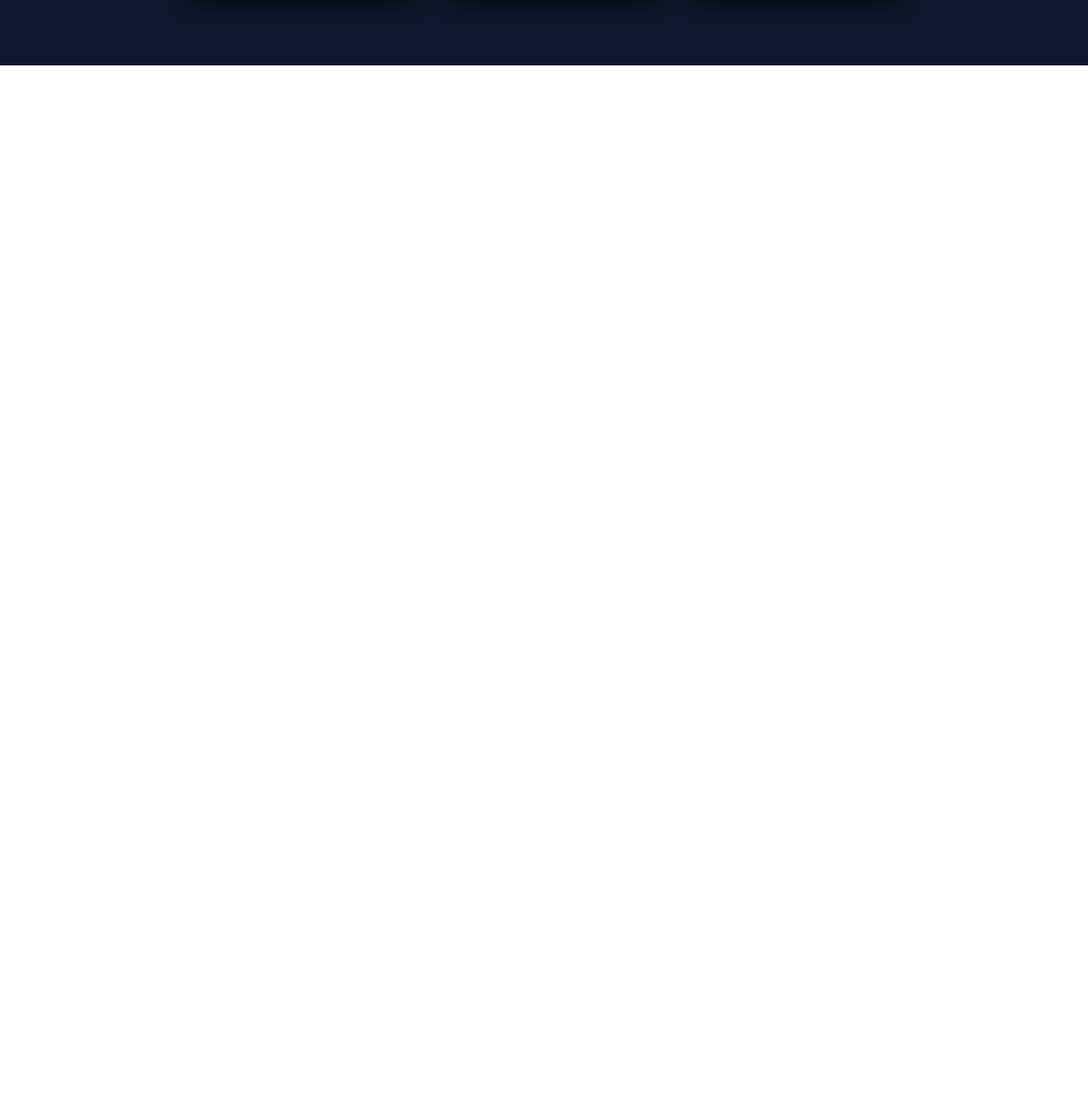
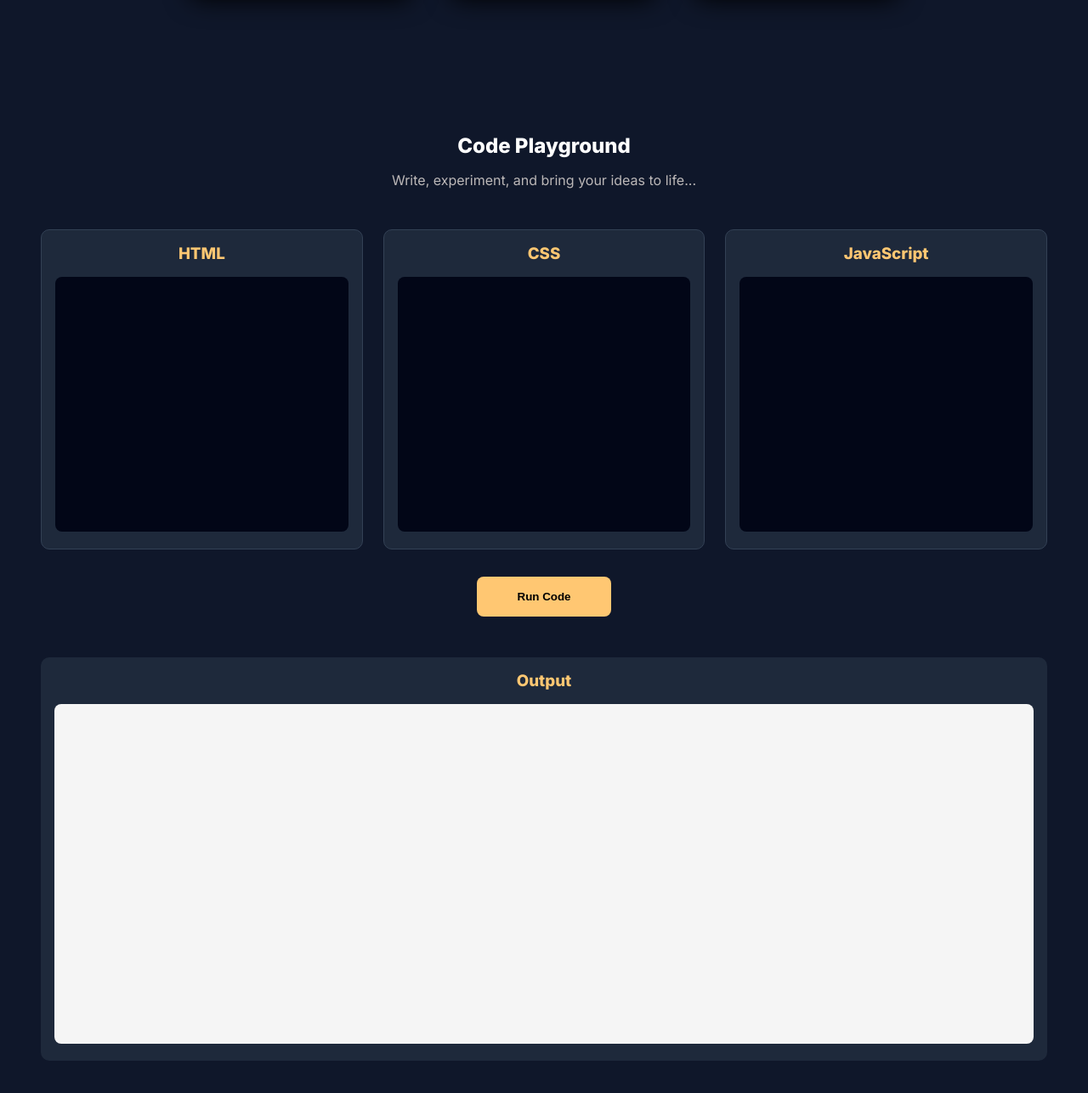
Before and after one commit to Shivagithub-99/CodeForge-Frontend-Practice-Platform, a plain HTML site: page index.html in a window 1280 px wide. Shown: the part 987-2274 px from the top of the page at 85% size. Before the commit the page ends 1064 px from the top, so only its background shows below. Drawn offline with Linux system fonts and the light colour scheme.

Commit message:
Built Coding Playground Area with code editors and output tab

```diff
--- a/index.html
+++ b/index.html
@@ -13,7 +13,7 @@
     <nav>
         <div class="nav1">
             <a href="/" id="logo">Code<span id="forge">Forge</span></a>
-            <a href="" class="navs">Playground</a>
+            <a href="#playground" class="navs">Playground</a>
             <a href="" class="navs">Learn</a>
             <a href="" class="navs">Docs</a>
             <a href="" class="navs">Pricing</a>
@@ -23,6 +23,7 @@
             <button id="sign-in-btn">Sign up</button>
         </div>
     </nav>
+
     <section class="hero">
         <p id="hero-txt1">Master <span id="hero-span">Frontend Development</span> <br> by Building Real Projects...</p>
         <p id="hero-txt2">Learn HTML, CSS, and JavaScript through interactive lessons,<br>
@@ -34,22 +35,67 @@
             <button id="lessons-btn">Explore Lessons</button>
         </div>
     </section>
+
     <section class="features">
         <h1 id="why">Why CodeForge ?</h1>
         <p id="overview">Everything you need to learn, practice, and master frontend development—all in one place.</p>
         <div class="feature-area">
             <div class="feature-div">
                 <p class="feature">Learn Concepts</p>
-                <p class="desc">Master HTML, CSS, and JavaScript through structured lessons designed to build a strong frontend foundation.</p>
+                <p class="desc">Master HTML, CSS, and JavaScript through structured lessons designed to build a strong
+                    frontend foundation.</p>
             </div>
             <div class="feature-div">
                 <p class="feature">Practice Challenges</p>
-                <p class="desc">Reinforce your knowledge with interactive coding exercises and solve real-world frontend problems.</p>
+                <p class="desc">Reinforce your knowledge with interactive coding exercises and solve real-world frontend
+                    problems.</p>
             </div>
             <div class="feature-div">
                 <p class="feature"> Build Concepts</p>
-                <p class="desc">Apply what you've learned by creating real projects in a live coding playground with instant preview.</p>
+                <p class="desc">Apply what you've learned by creating real projects in a live coding playground with
+                    instant preview.</p>
             </div>
+        </div>
+    </section>
+
+    <section class="playground">
+        <h2>
+            Code Playground
+        </h2>
+        <p>
+            Write, experiment, and bring your ideas to life...
+        </p>
+        <div class="editors-container">
+            <div class="editor-card">
+                <h3>HTML</h3>
+                <textarea class="code-editor" placeholder="Write HTML code here...">
+            </textarea>
+            </div>
+
+            <div class="editor-card">
+                <h3>CSS</h3>
+                <textarea class="code-editor" placeholder="Write CSS code here...">
+            </textarea>
+            </div>
+
+            <div class="editor-card">
+                <h3>JavaScript</h3>
+                <textarea class="code-editor" placeholder="Write JavaScript code here...">
+            </textarea>
+            </div>
+        </div>
+
+        <div class="playground-actions">
+            <button id="run-btn">
+                Run Code
+            </button>
+        </div>
+
+        <div class="preview">
+            <h3>
+                Output
+            </h3>
+            <iframe id="output-frame" title="Code Output Preview"></iframe>
         </div>
     </section>
 
--- a/style.css
+++ b/style.css
@@ -216,3 +216,94 @@ nav {
 .desc:hover{
     color: rgb(192, 192, 192);
 }
+
+.playground {
+    background-color: #0f172a;
+    padding: 5rem 3rem;
+    color: white;
+    text-align: center;
+}
+
+.playground p{
+    color: rgb(188, 184, 184);
+}
+
+.playground h2 {
+    margin-bottom: 1rem;
+}
+
+.playground p {
+    margin-bottom: 3rem;
+}
+
+.editors-container {
+    display: grid;
+    grid-template-columns: repeat(3, 1fr);
+    gap: 1.5rem;
+}
+
+.editor-card {
+    background-color: #1e293b;
+    padding: 1rem;
+    border-radius: 10px;
+    border: 1px solid #334155;
+}
+
+.editor-card h3 {
+    color: rgb(255,199,114);
+    margin-bottom: 1rem;
+}
+
+.code-editor {
+    width: 100%;
+    height: 300px;
+    background-color: #020617;
+    color: white;
+    border: none;
+    border-radius: 8px;
+    padding: 1rem;
+    resize: none;
+    font-family: "Courier New", monospace;
+    font-size: 15px;
+}
+
+@media(max-width:768px){
+    .editors-container{
+        grid-template-columns:1fr;
+    }
+}
+
+.preview {
+    margin-top: 3rem;
+    background-color: #1e293b;
+    padding: 1rem;
+    border-radius: 10px;
+}
+
+.preview h3{
+    margin-bottom: 1rem;
+    color: rgb(255,199,114);
+}
+
+#output-frame {
+    width:100%;
+    height:400px;
+    background:whitesmoke;
+    border:none;
+    border-radius:8px;
+}
+
+#run-btn {
+    margin-top:2rem;
+    padding:1rem 3rem;
+    border:none;
+    border-radius:8px;
+    background-color:rgb(255,199,114);
+    font-weight:600;
+    cursor:pointer;
+}
+
+#run-btn:hover {
+    transform:translateY(-2px);
+    background-color:rgb(253,180,70);
+}
```
